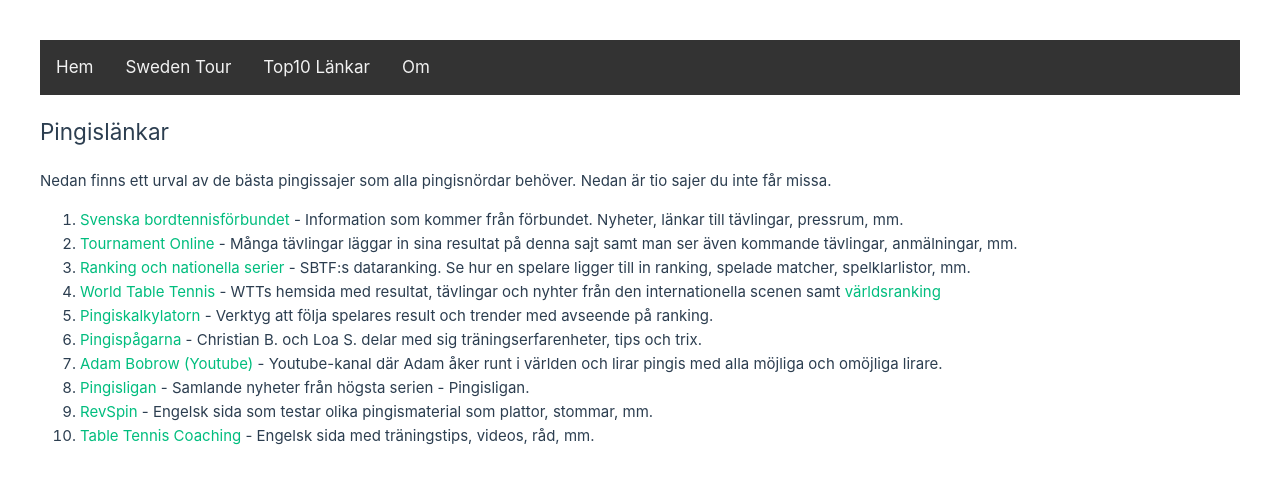
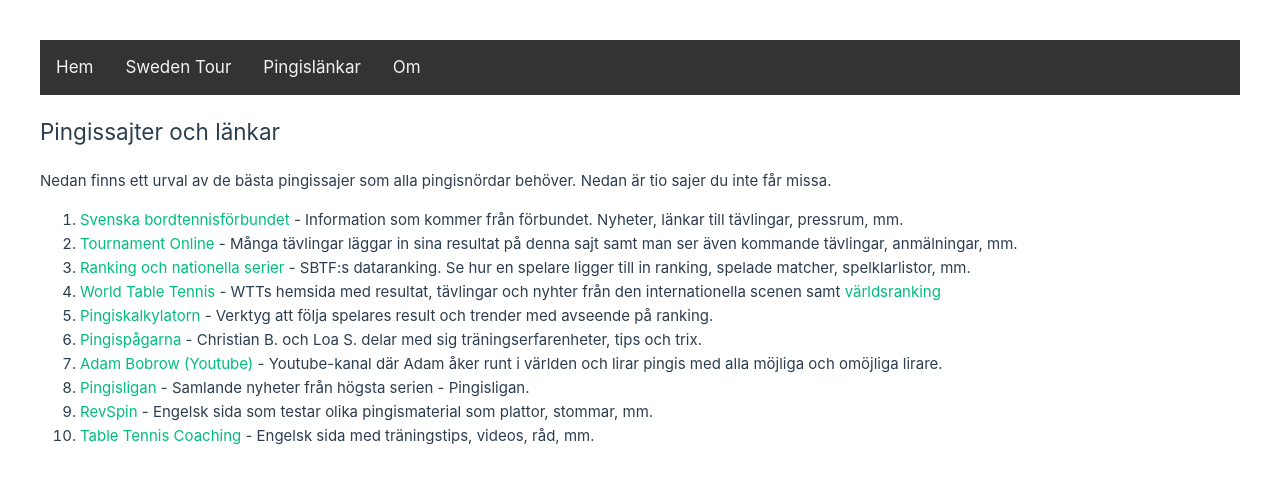
Before and after one commit to enbohm/pingisportalen, a Vue app: page /pingisportalen/links in a window 1280 px wide. Shown: the top 484 px of the page. Built offline with nearby package versions, Linux system fonts and the light colour scheme.

Commit message:
Renamed link menu name

```diff
--- a/src/components/Navbar.vue
+++ b/src/components/Navbar.vue
@@ -2,7 +2,7 @@
     <div class="topnav" id="myTopnav">
       <router-link to="/pingisportalen">Hem</router-link>
       <router-link to="/pingisportalen/swedentour">Sweden Tour</router-link>
-      <router-link to="/pingisportalen/links">Top10 Länkar</router-link>
+      <router-link to="/pingisportalen/links">Pingislänkar</router-link>
       <router-link to="/pingisportalen/about">Om</router-link>
       <a href="javascript:void(0);" class="icon" onclick="toggleResponsive()">
         <i class="fa fa-bars"></i>
--- a/src/views/Links.vue
+++ b/src/views/Links.vue
@@ -1,5 +1,5 @@
 <template>
-  <h2>Pingislänkar</h2>
+  <h2>Pingissajter och länkar</h2>
   <p>Nedan finns ett urval av de bästa pingissajer som alla pingisnördar behöver. Nedan är tio sajer du inte får missa.
   </p>
   <ol>
```
